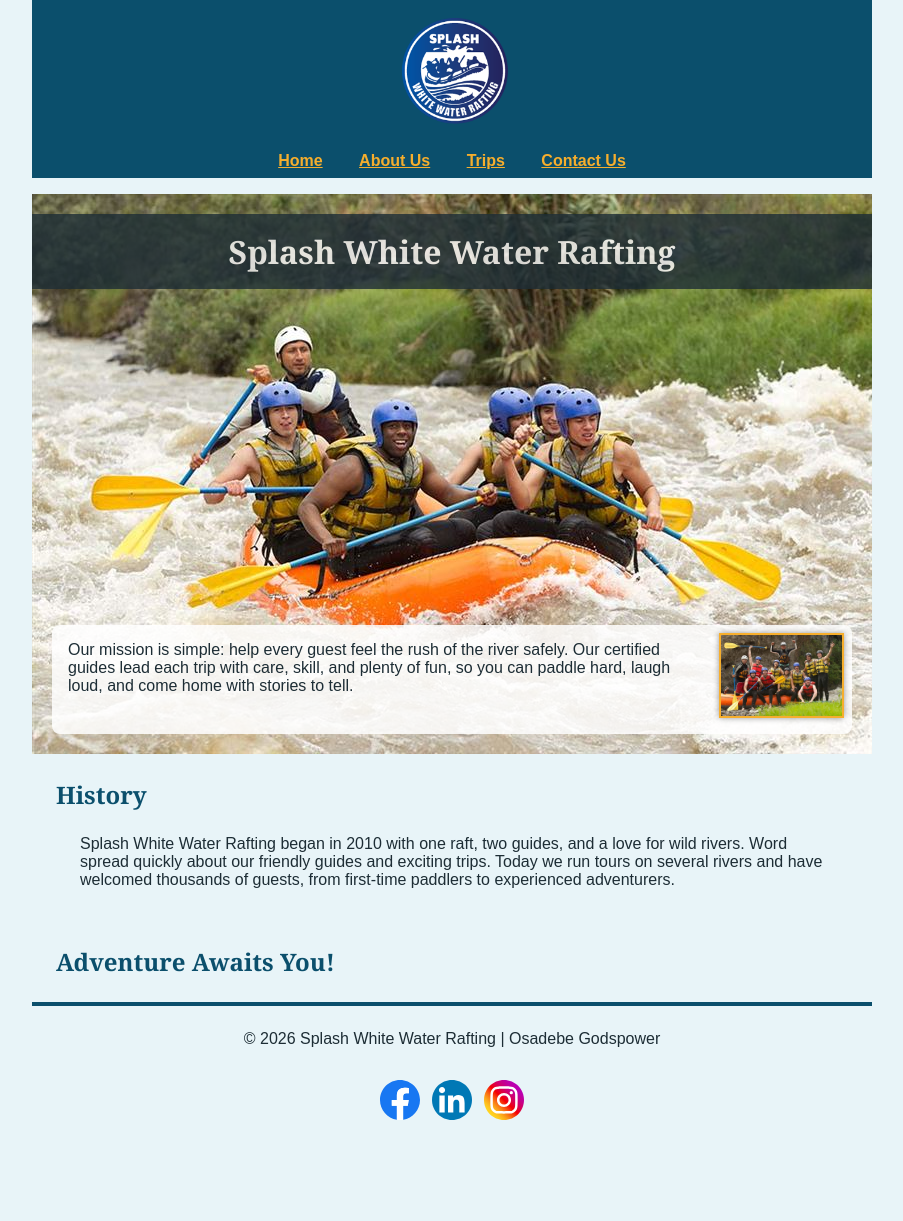
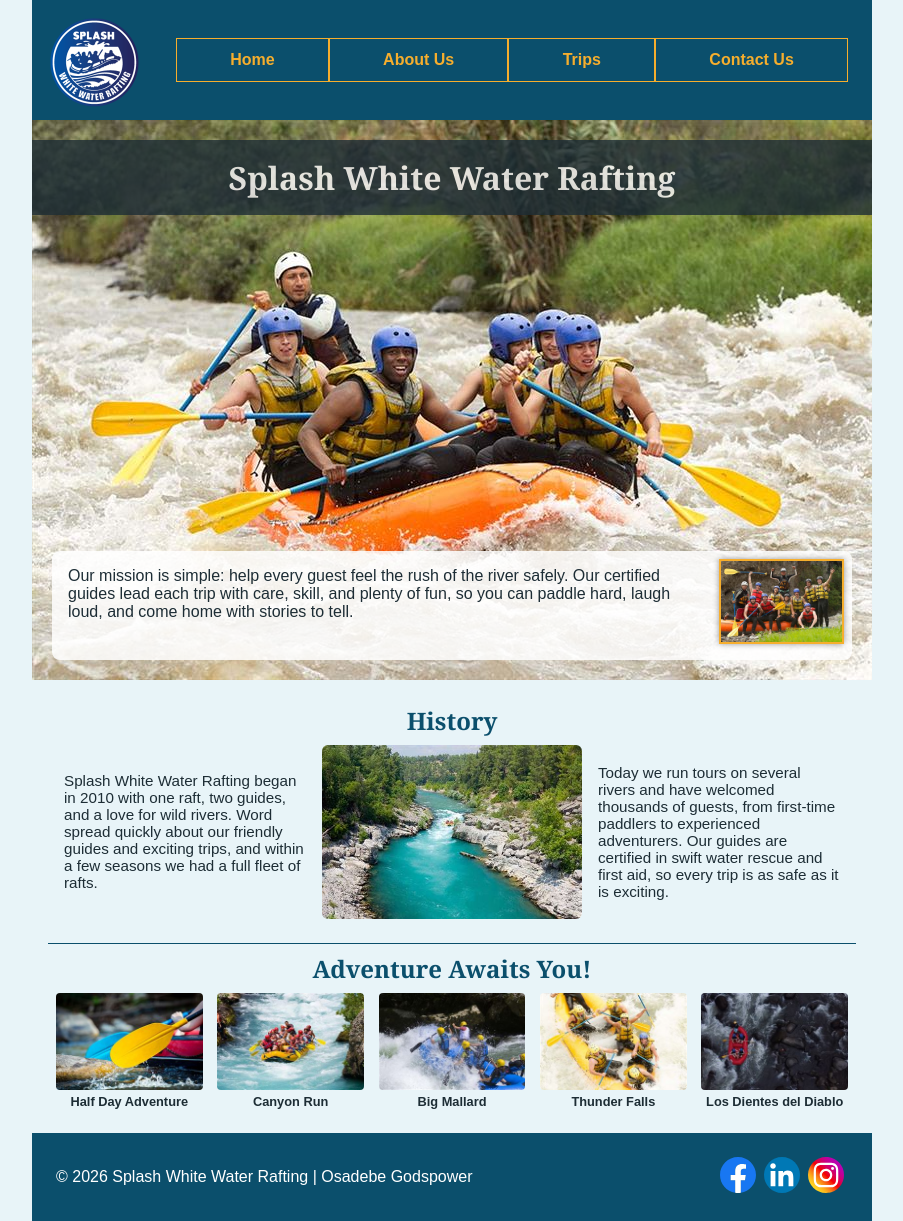
Before and after one commit to Davidosadebe01/wdd130, a plain HTML site: page wwr/about.html in a window 1280 px wide. Shown: the whole page, without its empty margins (188-1091 px from the left). Before the commit the page ends 1148 px from the top, so only its background shows below. Drawn offline with Linux system fonts and the light colour scheme.

Commit message:
Update About Us Page first

```diff
--- a/wwr/about.html
+++ b/wwr/about.html
@@ -31,13 +31,35 @@
             </article>
         </div>
 
-        <section>
+        <section class="history">
             <h2>History</h2>
-            <p>Splash White Water Rafting began in 2010 with one raft, two guides, and a love for wild rivers. Word spread quickly about our friendly guides and exciting trips. Today we run tours on several rivers and have welcomed thousands of guests, from first-time paddlers to experienced adventurers.</p>
+            <p>Splash White Water Rafting began in 2010 with one raft, two guides, and a love for wild rivers. Word spread quickly about our friendly guides and exciting trips, and within a few seasons we had a full fleet of rafts.</p>
+            <img src="images/river-canyon.jpg" alt="A turquoise river winding through a rocky green canyon" width="400" height="267">
+            <p>Today we run tours on several rivers and have welcomed thousands of guests, from first-time paddlers to experienced adventurers. Our guides are certified in swift water rescue and first aid, so every trip is as safe as it is exciting.</p>
         </section>
 
-        <section>
+        <section class="adventures">
             <h2>Adventure Awaits You!</h2>
+            <figure>
+                <img src="images/half-day-trip.jpg" alt="Yellow paddles splashing in the river beside a red raft" width="300" height="200">
+                <figcaption>Half Day Adventure</figcaption>
+            </figure>
+            <figure>
+                <img src="images/canyon-run.jpg" alt="A raft full of paddlers on a clear blue canyon river" width="300" height="200">
+                <figcaption>Canyon Run</figcaption>
+            </figure>
+            <figure>
+                <img src="images/big-mallard.jpg" alt="Rafters crashing through a huge white water wave" width="300" height="200">
+                <figcaption>Big Mallard</figcaption>
+            </figure>
+            <figure>
+                <img src="images/thunder-falls.jpg" alt="A yellow raft dropping down a steep rapid" width="300" height="200">
+                <figcaption>Thunder Falls</figcaption>
+            </figure>
+            <figure>
+                <img src="images/devils-teeth.jpg" alt="A red raft seen from above between dark river rocks" width="300" height="200">
+                <figcaption>Los Dientes del Diablo</figcaption>
+            </figure>
         </section>
     </main>
 
--- a/wwr/styles/rafting.css
+++ b/wwr/styles/rafting.css
@@ -25,26 +25,38 @@ header, main, footer {
 }
 
 header {
+    display: grid;
+    grid-template-columns: 120px 1fr;
+    align-items: center;
     background-color: var(--primary-color);
     color: var(--accent2-color);
 }
 
 header img {
     display: block;
-    width: 120px;
+    width: 100px;
     height: auto;
-    margin: 0 auto;
-    padding-top: 8px;
+    margin: 10px;
 }
 
 header nav {
-    text-align: center;
+    display: flex;
+    justify-content: flex-end;
 }
 
 header nav a {
+    flex: 1 1 auto;
     color: var(--accent2-color);
-    padding: 8px 16px;
+    padding: 12px;
+    border: 1px solid var(--accent2-color);
+    text-align: center;
     font-weight: bold;
+    text-decoration: none;
+}
+
+header nav a:hover {
+    background-color: var(--accent2-color);
+    color: var(--accent1-color);
 }
 
 h1, h2 {
@@ -100,9 +112,68 @@ h1 {
     margin: 0;
 }
 
+.history {
+    display: grid;
+    grid-template-columns: 1fr 260px 1fr;
+    align-items: center;
+    gap: 8px;
+}
+
+.history h2 {
+    grid-column: 1 / 4;
+    text-align: center;
+}
+
+.history img {
+    width: 100%;
+    height: auto;
+    border-radius: 6px;
+}
+
+.history p {
+    margin: 0;
+    font-size: 0.95rem;
+}
+
+.adventures {
+    display: flex;
+    flex-wrap: wrap;
+    justify-content: space-between;
+    border-top: 1px solid var(--primary-color);
+}
+
+.adventures h2 {
+    width: 100%;
+    text-align: center;
+    margin-bottom: 8px;
+}
+
+.adventures figure {
+    width: 18.5%;
+    text-align: center;
+}
+
+.adventures img {
+    width: 100%;
+    height: auto;
+    border-radius: 4px;
+}
+
+figcaption {
+    font-size: 0.8rem;
+    font-weight: bold;
+}
+
 footer {
-    text-align: center;
-    border-top: 4px solid var(--primary-color);
+    display: flex;
+    justify-content: space-between;
+    align-items: center;
+    background-color: var(--primary-color);
+    color: #fff;
+}
+
+.socialmedia {
+    display: flex;
 }
 
 .socialmedia a {
@@ -110,7 +181,7 @@ footer {
 }
 
 .socialmedia img {
-    width: 40px;
+    width: 36px;
     height: auto;
     margin: 0 4px;
 }
```
Also changed, not shown: wwr/images/big-mallard.jpg (added), wwr/images/canyon-run.jpg (added), wwr/images/devils-teeth.jpg (added), wwr/images/half-day-trip.jpg (added), wwr/images/river-canyon.jpg (added), wwr/images/thunder-falls.jpg (added).
